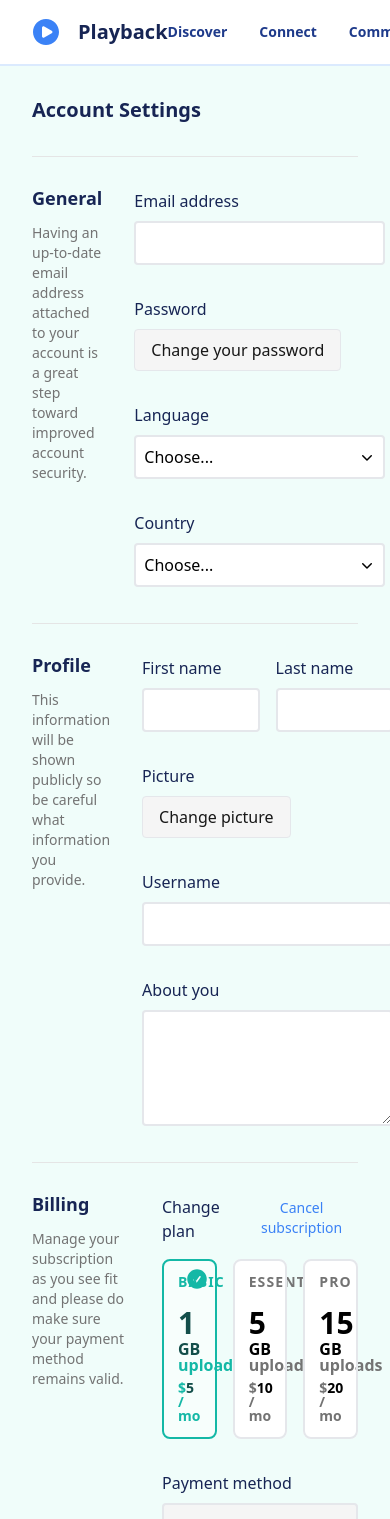
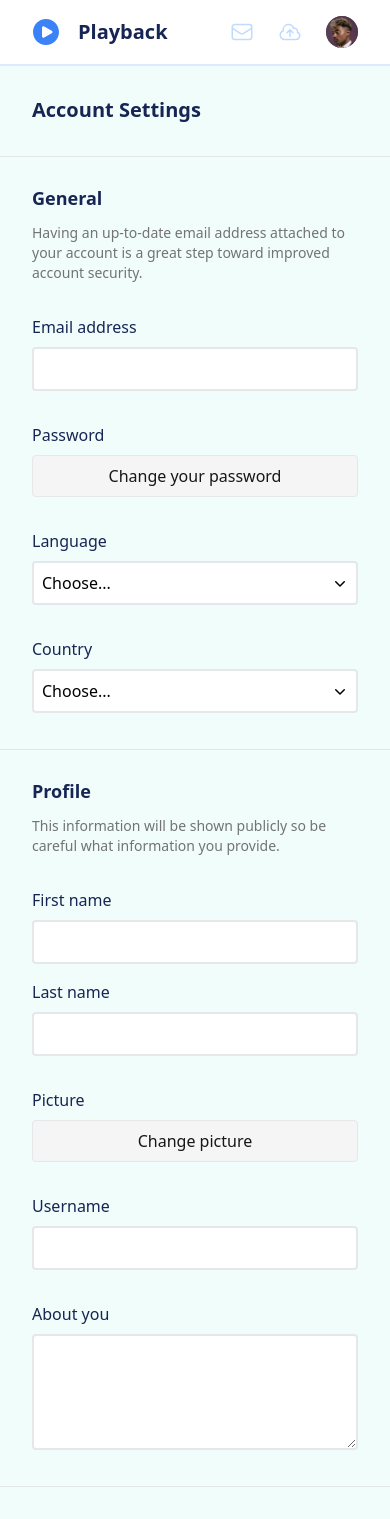
Before and after one commit to LutherTS/refactoring-ui, a Next.js app: page /complex-form-after in a window 390 px wide. Shown: the top 1519 px of the page. Built offline with nearby package versions, Linux system fonts and the light colour scheme.

Commit message:
For fun next up I want to do hovers.

```diff
--- a/app/complex-form-after/page.tsx
+++ b/app/complex-form-after/page.tsx
@@ -35,7 +35,7 @@ function Header() {
             Playback
           </span>
         </div>
-        <ul className="flex gap-8 text-sm font-semibold">
+        <ul className="hidden gap-8 text-sm font-semibold md:flex">
           {navLinks.map((navLink) => (
             <li key={navLink.key} className="cursor-pointer text-blue-900">
               {navLink.label}
@@ -229,7 +229,7 @@ function Main() {
   return (
     // pt-16 making up for fixed header
     <main className="flex w-screen flex-col items-center pt-16">
-      <div className="min-h-screen w-full max-w-4xl px-8 pb-24 pt-8">
+      <div className="min-h-screen w-full max-w-4xl overflow-clip px-8 pb-12 pt-8 md:pb-24">
         <form
           action={(formData: FormData) => {
             console.log({
@@ -287,7 +287,7 @@ function Main() {
             title="Profile"
             description="This information will be shown publicly so be careful what information you provide."
           >
-            <div className="grid grid-cols-2 gap-4">
+            <div className="grid gap-4 md:grid-cols-2">
               <InputText id="first-name" label="First name" name="firstname" />
               <InputText id="last-name" label="Last name" name="lastname" />
             </div>
@@ -332,8 +332,8 @@ function Main() {
             </RadioGroup>
             <FieldFlex>
               <FieldLabel label="Payment method" isNotLabel />
-              <div className="flex h-full justify-between rounded border-2 bg-neutral-100 p-4">
-                <div className="flex flex-col justify-between">
+              <div className="flex flex-col gap-4 rounded border-2 bg-neutral-100 p-4 md:flex-row md:justify-between">
+                <div className="flex flex-col">
                   <p>Visa ending in 5555</p>
                   <p className="text-sm text-neutral-500">expires 1/2019</p>
                 </div>
@@ -357,7 +357,7 @@ function Main() {
           <Divider />
           <Section>
             <div className="flex">
-              <div className="ml-auto flex gap-4">
+              <div className="flex w-full flex-col-reverse gap-4 md:ml-auto md:w-fit md:flex-row">
                 <Button type="reset" variant="cancel">
                   Cancel
                 </Button>
@@ -380,7 +380,9 @@ function PageTitle({ title }: { title: string }) {
 }
 
 function Divider() {
-  return <div className="h-px w-full bg-neutral-200"></div>;
+  return (
+    <div className="h-px w-full origin-center scale-x-150 bg-neutral-200"></div>
+  );
 }
 
 function Section({
@@ -394,15 +396,19 @@ function Section({
 }) {
   return (
     // pb-1 making up for input padding inconsistencies
-    <section className="grid grid-cols-[1fr_2fr] gap-8 pb-1">
-      <div className="-mb-4 space-y-4">
+    <section className="grid gap-8 pb-1 md:grid-cols-[1fr_2fr]">
+      <div
+        className={`${!(title && description) ? "hidden md:block" : ""} ${description ? "space-y-4" : ""}`}
+      >
         {title && (
           <>
             <h2 className="text-lg font-semibold leading-none text-blue-950">
               {title}
             </h2>
             {description && (
-              <p className="text-sm text-neutral-500">{description}</p>
+              <p className="max-w-prose text-sm text-neutral-500">
+                {description}
+              </p>
             )}
           </>
         )}
@@ -444,9 +450,9 @@ function RadioGroup({
 }) {
   // grid-cols-[repeat(3,_minmax(0,_1fr))] would work too
   const classes = {
-    1: "grid-cols-1",
-    2: "grid-cols-2",
-    3: "grid-cols-3",
+    1: "md:grid-cols-1",
+    2: "md:grid-cols-2",
+    3: "md:grid-cols-3",
   };
 
   return (
@@ -494,15 +500,20 @@ function InputRadio({
         <p className="text-sm uppercase leading-none tracking-[0.08em]">
           {option.label}
         </p>
-        <div className="flex flex-col gap-2">
-          <p className="flex flex-col font-semibold leading-none">
+        <div className="flex justify-between gap-2 md:flex-col">
+          <p className="flex flex-col gap-1 font-semibold leading-none">
             <span className="text-black group-has-[:checked]:text-teal-900">
-              <span className="text-3xl font-extrabold">{option.uploads}</span>{" "}
-              GB
+              <span className="text-3xl font-extrabold leading-none">
+                {option.uploads}
+              </span>{" "}
+              GB{" "}
+              <span className="inline text-neutral-500 group-has-[:checked]:text-teal-500 md:hidden">
+                uploads
+              </span>
             </span>{" "}
-            <span>uploads</span>
+            <span className="hidden md:inline">uploads</span>
           </p>
-          <p className="text-sm leading-none">
+          <p className="self-end pb-[2px] text-sm leading-none md:self-auto md:pb-0">
             $
             <span className="font-bold text-black group-has-[:checked]:text-teal-900">
               {option.pricing}
@@ -727,7 +738,7 @@ function Button({
   return (
     <button
       type={type}
-      className={`w-fit font-medium ${variant !== "destroy" ? "rounded border px-4 py-2" : "text-sm"} ${classes[variant]}`}
+      className={`font-medium ${variant !== "destroy" ? "w-full rounded border px-4 py-2 md:w-fit" : "w-fit text-sm"} ${classes[variant]}`}
       formAction={formAction}
       onClick={onClick}
     >
```
